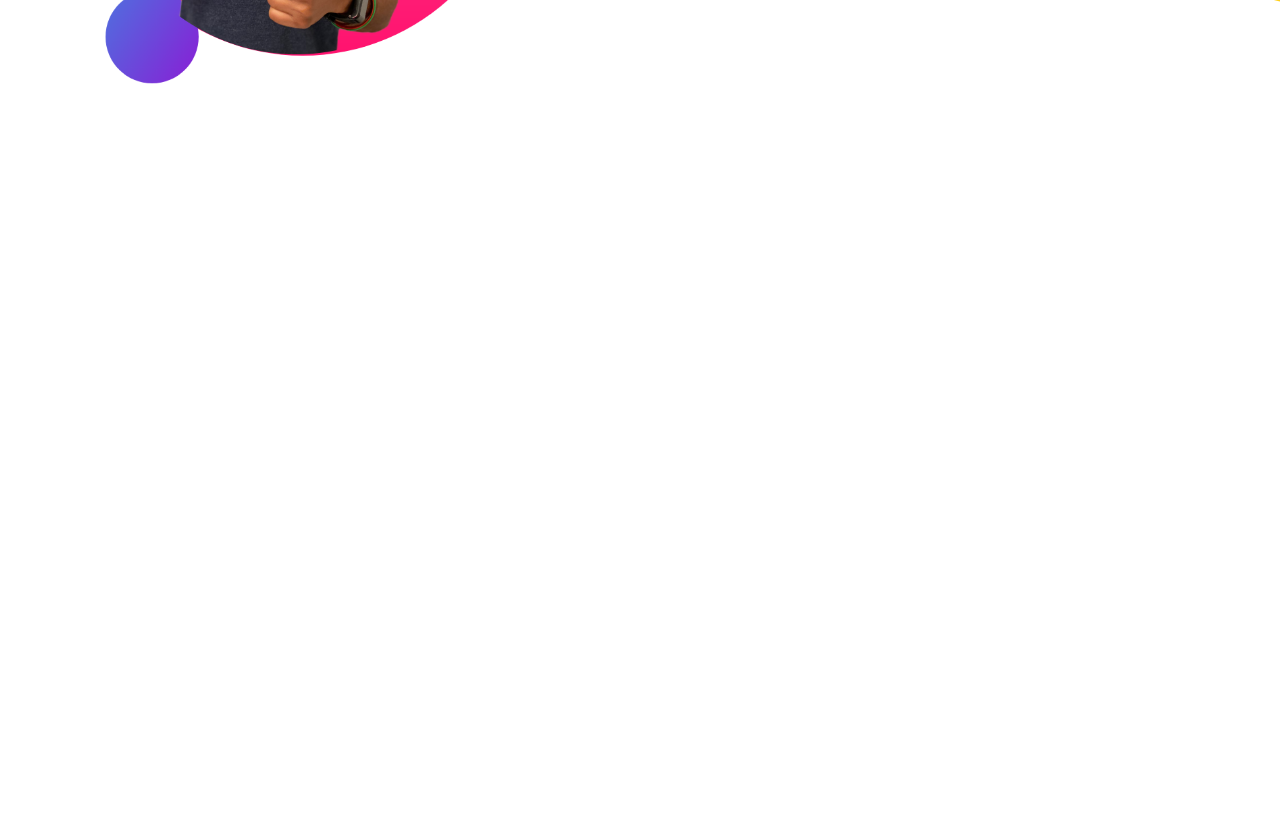
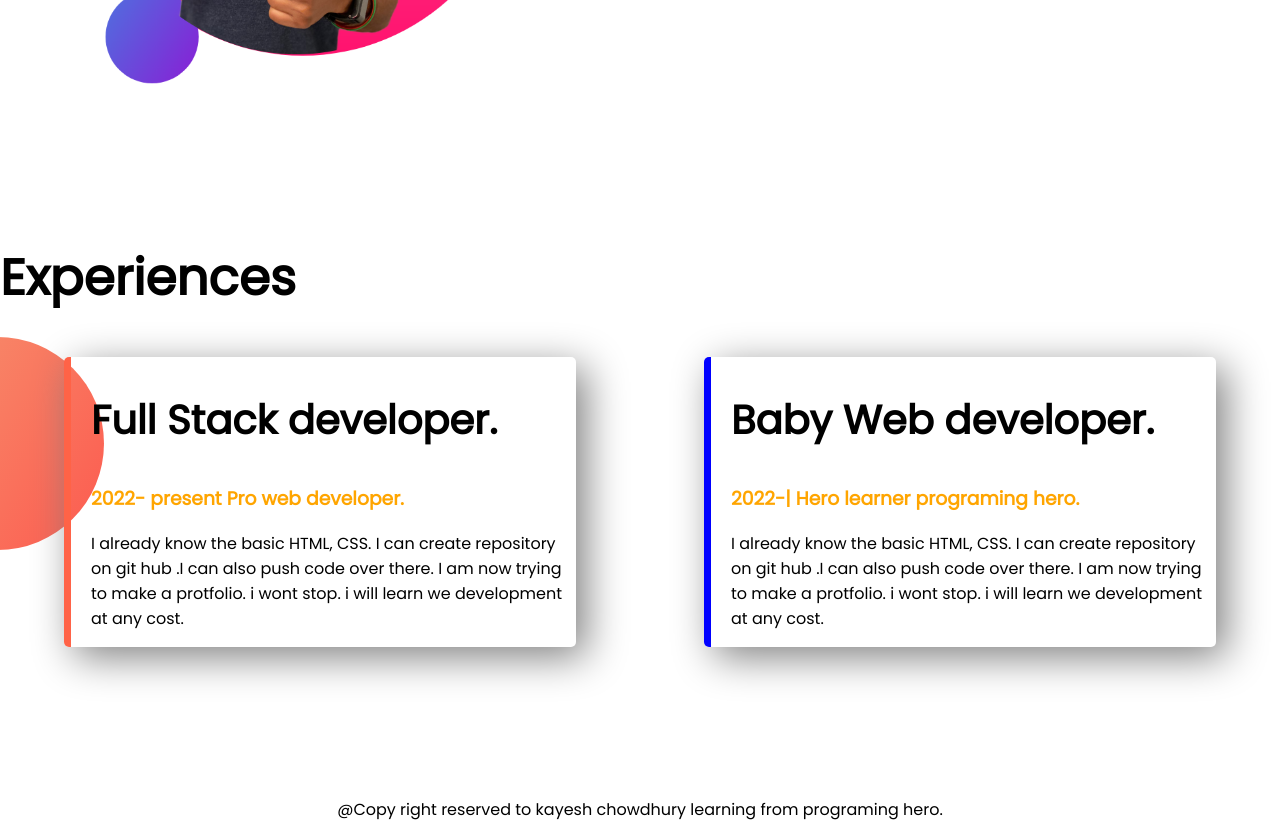
Before and after one commit to kayesh01/developer-portfolio, a plain HTML site: page index.html in a window 1280 px wide. Shown: the part 1067-1905 px from the top of the page. Before the commit the page ends 1308 px from the top, so only its background shows below. Drawn offline with Linux system fonts and the light colour scheme.

Commit message:
style added border and footer

```diff
--- a/index.html
+++ b/index.html
@@ -13,7 +13,7 @@
 </head>
 
 <body>
-    <section class="top-banner">
+    <section class="top-banner flexible-container">
         <div class="half-width">
             <h1>Welcome To</h1>
             <h1><span class="orange-color">MD. Kayesh Chowdhury</span> World !<h1>
@@ -29,7 +29,7 @@
             <img src="images/jhankar.png" alt="">
         </div>
     </section>
-    <section class="dream-big">
+    <section class="dream-big flexible-container">
         <div class="half-width">
             <img src="images/jhankar2.png" alt="">
         </div>
@@ -43,6 +43,29 @@
 
         </div>
     </section>
+    <section class="experience-area">
+        <h1>Experiences</h1>
+        <div class="flexible-container">
+            <div id="full-stack-developer" class="experiences-item">
+                <h2>Full Stack developer.</h2>
+                <h3 class="orange-color">2022- present Pro web developer.</h3>
+                <p>I already know the basic HTML, CSS. I can create repository on git hub .I can also push code over
+                    there.
+                    I am now trying to make a protfolio. i wont stop. i will learn we development at any cost.</p>
+            </div>
+            <div id="baby-web-developer" class="experiences-item">
+                <h2>Baby Web developer.</h2>
+                <h3 class="orange-color">2022-| Hero learner programing hero.</h3>
+                <p>I already know the basic HTML, CSS. I can create repository on git hub .I can also push code over
+                    there.
+                    I am now trying to make a protfolio. i wont stop. i will learn we development at any cost.</p>
+            </div>
+        </div>
+
+    </section>
 </body>
+<footer>
+    <p>@Copy right reserved to kayesh chowdhury learning from programing hero.</p>
+</footer>
 
 </html>
--- a/style.css
+++ b/style.css
@@ -7,11 +7,15 @@ h1 {
     font-size: 50px;
 }
 
+h2 {
+    font-size: 40px;
+}
+
 .orange-color {
     color: orange;
 }
 
-section {
+.flexible-container {
     display: flex;
     margin-bottom: 150px;
 }
@@ -44,4 +48,32 @@ section {
     background-image: url(images/dream-bg.png);
     background-repeat: no-repeat;
     background-position: right;
+    background-size: 5%;
 }
+
+.experiences-item {
+    width: 40%;
+    margin-left: 5%;
+    margin-right: 5%;
+    padding-left: 20px;
+    border-radius: 5px;
+    box-shadow: 10px 10px 40px grey;
+}
+
+.experience-area {
+    background-image: url(images/exp-bg.png);
+    background-repeat: no-repeat;
+    background-position: left;
+}
+
+#full-stack-developer {
+    border-left: 7px solid tomato;
+}
+
+#baby-web-developer {
+    border-left: 7px solid blue;
+}
+
+footer p {
+    text-align: center;
+}
```
